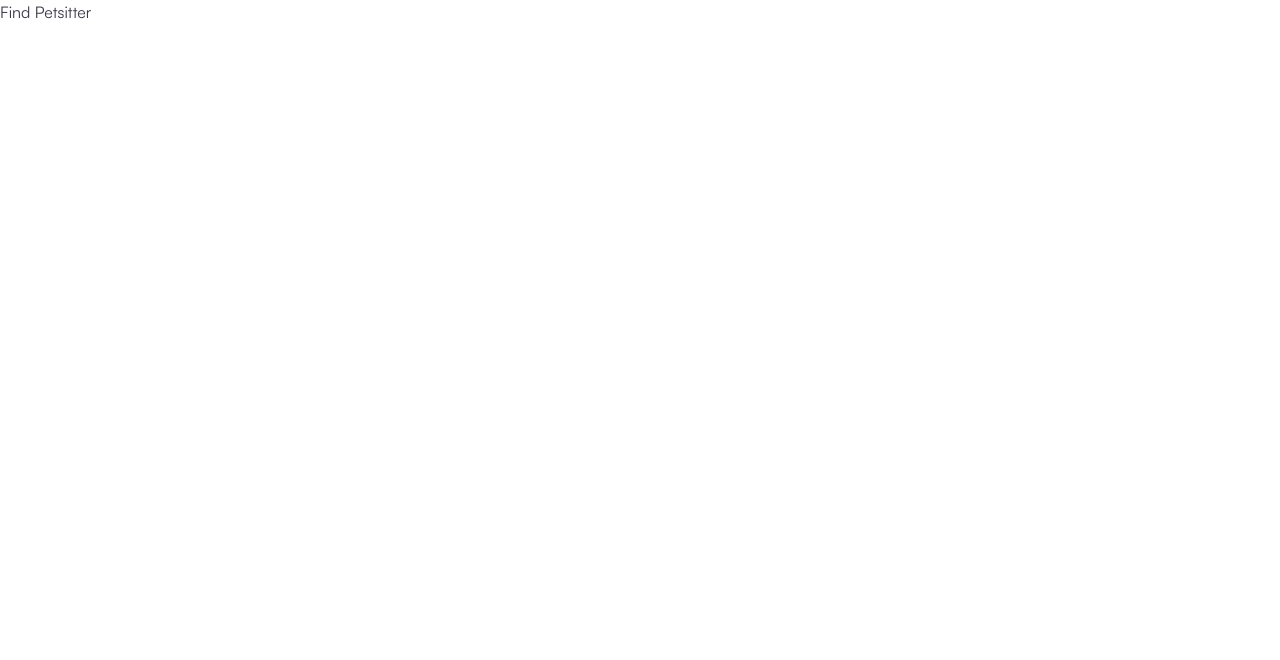
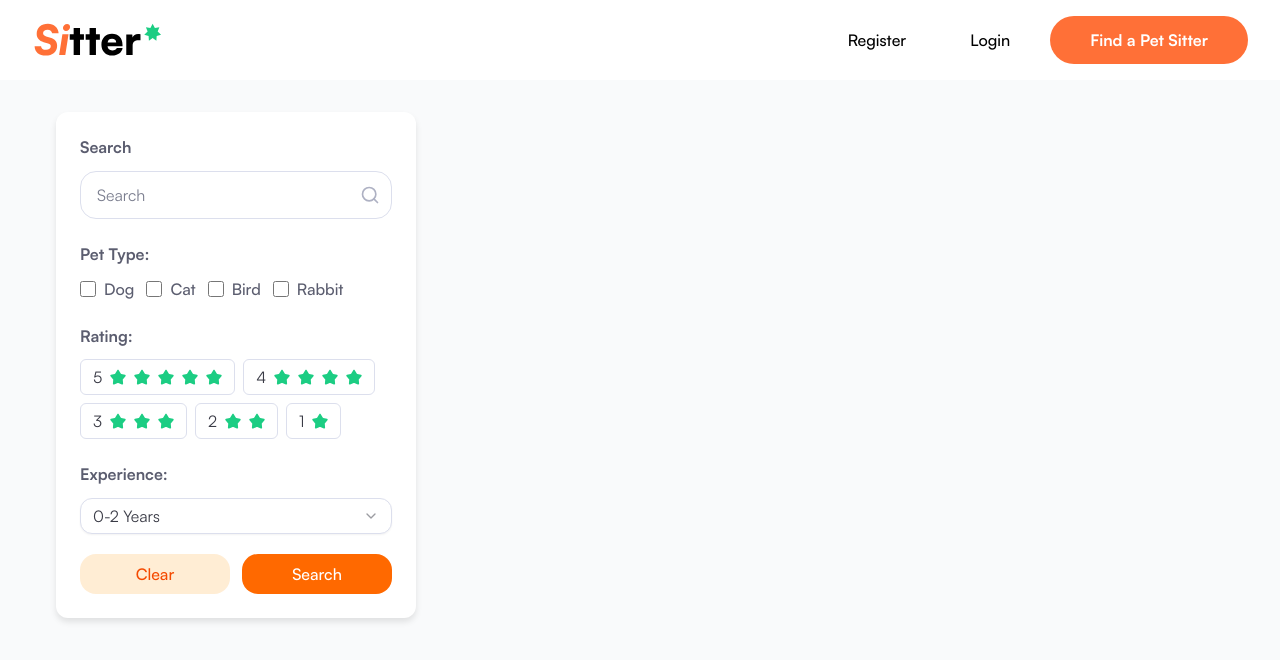
Before and after one commit to phumphut-rueng/Pet-Sitter-App, a Next.js app: page /findpetsitter in a window 1280 px wide. Shown: the top 660 px of the page. Built offline with nearby package versions, Linux system fonts and the light colour scheme.

Commit message:
feat: Implement SearchFilter component for enhanced pet sitter search functionality, integrating rating selection and experience filters

```diff
--- /dev/null
+++ b/src/components/findpetsitter/SearchFilter.tsx
@@ -0,0 +1,193 @@
+import { useState } from "react";
+import {
+  Select,
+  SelectContent,
+  SelectItem,
+  SelectTrigger,
+  SelectValue,
+} from "@/components/ui/select";
+import { Search } from "lucide-react";
+import RatingSelect from "../ratingStar";
+
+interface SearchFilterProps {
+  onSearch: (filters: SearchFilters) => void;
+  onClear: () => void;
+}
+
+interface SearchFilters {
+  searchTerm: string;
+  petTypes: string[];
+  rating: number;
+  experience: string;
+}
+
+export default function SearchFilter({ onSearch, onClear }: SearchFilterProps) {
+  const [searchTerm, setSearchTerm] = useState("");
+  const [selectedPetTypes, setSelectedPetTypes] = useState<string[]>([]);
+  const [selectedRating, setSelectedRating] = useState<number>(0);
+  const [selectedExperience, setSelectedExperience] = useState<string>("0-2");
+
+  const [rating, setRating] = useState(0);
+  const handleChange = (newRating: number) => {
+    console.log("คุณเลือก:", newRating);
+    setRating(newRating);
+  };
+
+  const handleSearch = () => {
+    onSearch({
+      searchTerm,
+      petTypes: selectedPetTypes,
+      rating: selectedRating,
+      experience: selectedExperience,
+    });
+  };
+
+  const handleClear = () => {
+    setSearchTerm("");
+    setSelectedPetTypes([]);
+    setRating(0);
+    setSelectedExperience("0-2");
+    onClear();
+  };
+
+  return (
+    <div className="w-90 bg-white rounded-xl shadow-md p-6 h-fit">
+      {/* Search Input */}
+      <div className="mb-6">
+        <label className="text-sm font-semibold text-gray-7 mb-3 block">
+          Search
+        </label>
+        <div className="relative">
+          <Search className="absolute right-3 top-1/2 transform -translate-y-1/2 text-gray-4 h-5 w-5" />
+          <input
+            type="text"
+            placeholder="Search"
+            value={searchTerm}
+            onChange={(e) => setSearchTerm(e.target.value)}
+            className="w-full h-12 bg-white border border-gray-2 rounded-lg px-4 py-3 placeholder:text-gray-6 placeholder:text-sm focus:outline-none focus:border-orange-5 focus:ring-1 focus:ring-orange-5"
+          />
+        </div>
+      </div>
+
+      {/* Pet Type */}
+      <div className="mb-6">
+        <label className="text-sm font-semibold text-gray-7 mb-3 block">
+          Pet Type:
+        </label>
+        <div className="flex flex-wrap gap-3">
+          {["Dog", "Cat", "Bird", "Rabbit"].map((petType) => (
+            <div key={petType} className="flex items-center gap-2">
+              <input
+                type="checkbox"
+                id={petType}
+                checked={selectedPetTypes.includes(petType)}
+                onChange={(e) => {
+                  if (e.target.checked) {
+                    setSelectedPetTypes([...selectedPetTypes, petType]);
+                  } else {
+                    setSelectedPetTypes(
+                      selectedPetTypes.filter((type) => type !== petType)
+                    );
+                  }
+                }}
+                className="w-4 h-4 text-orange-5 border-gray-3 rounded focus:ring-orange-5 focus:ring-2"
+              />
+              <label
+                htmlFor={petType}
+                className="text-sm font-medium text-gray-7 cursor-pointer"
+              >
+                {petType}
+              </label>
+            </div>
+          ))}
+        </div>
+      </div>
+
+      {/* Rating */}
+      <div className="flex flex-col gap-2 sm:gap-3">
+        <label className="text-sm font-semibold text-gray-7 whitespace-nowrap">
+          Rating:
+        </label>
+        <div className="flex flex-wrap gap-1 sm:gap-2">
+          <RatingSelect
+            value={5}
+            selectRating={rating}
+            onChange={handleChange}
+            className="w-fit"
+            classNameStar="w-4"
+          />
+          <RatingSelect
+            value={4}
+            selectRating={rating}
+            onChange={handleChange}
+            className="w-fit"
+            classNameStar="w-4"
+          />
+          <RatingSelect
+            value={3}
+            selectRating={rating}
+            onChange={handleChange}
+            className="w-fit"
+            classNameStar="w-4"
+          />
+          <RatingSelect
+            value={2}
+            selectRating={rating}
+            onChange={handleChange}
+            className="w-fit"
+            classNameStar="w-4"
+          />
+          <RatingSelect
+            value={1}
+            selectRating={rating}
+            onChange={handleChange}
+            className="w-fit"
+            classNameStar="w-4"
+          />
+        </div>
+      </div>
+
+      {/* Experience */}
+      <div className="mb-5 mt-6">
+        <label className="text-sm font-semibold text-gray-7 mb-3 block">
+          Experience:
+        </label>
+        <Select
+          value={selectedExperience}
+          onValueChange={setSelectedExperience}
+        >
+          <SelectTrigger className="w-full hover:cursor-pointer bg-white border-gray-2 focus:border-orange-5 focus:ring-orange-5">
+            <SelectValue placeholder="0-2 Years" />
+          </SelectTrigger>
+          <SelectContent className="bg-white border border-gray-2">
+            <SelectItem value="0-2" className="bg-white hover:bg-gray-1">
+              0-2 Years
+            </SelectItem>
+            <SelectItem value="3-5" className="bg-white hover:bg-gray-1">
+              3-5 Years
+            </SelectItem>
+            <SelectItem value="5+" className="bg-white hover:bg-gray-1">
+              5+ Years
+            </SelectItem>
+          </SelectContent>
+        </Select>
+      </div>
+
+      {/* Action Buttons */}
+      <div className="flex gap-3">
+        <button
+          onClick={handleClear}
+          className="flex-1 px-4 py-2 bg-orange-100 text-orange-600 rounded-lg font-medium hover:bg-orange-200 transition-colors"
+        >
+          Clear
+        </button>
+        <button
+          onClick={handleSearch}
+          className="flex-1 px-4 py-2 bg-orange-500 text-white rounded-lg font-medium hover:bg-orange-600 transition-colors"
+        >
+          Search
+        </button>
+      </div>
+    </div>
+  );
+}
--- a/src/components/ratingStar.tsx
+++ b/src/components/ratingStar.tsx
@@ -10,11 +10,15 @@ type RatingSelectProps = {
     value?: number;
     selectRating?: number;
     onChange?: (value: number) => void;
+    className?: string;
+    classNameStar?: string;
   };
 export default function RatingSelect({
   value = 0,
   selectRating,
   onChange,
+  className,
+  classNameStar,
 }: RatingSelectProps) {
   const handleClick = () => {
     if(!onChange) return;
@@ -25,7 +29,7 @@ export default function RatingSelect({
       <button
         type="button"
         onClick={handleClick}
-        className={`group flex items-center h-9 gap-2 bg-background px-3 py-2 rounded-sm border ${
+        className={`group flex items-center h-9 gap-2 bg-background px-3 py-2 rounded-sm border ${className} ${
           isSelected ? "border-orange-5" : "border-border"
         } hover:border-orange-5 hover:cursor-pointer`}>
         <span
@@ -40,6 +44,7 @@ export default function RatingSelect({
             key={i}
             src="/icons/Rating-Star.svg"
             alt="Star"
+            className={classNameStar}
           />
         ))}
       </button>
--- a/src/pages/findpetsitter.tsx
+++ b/src/pages/findpetsitter.tsx
@@ -1,9 +1,23 @@
+
+import Navbar from "@/components/navbar/Navbar";
+import SearchFilter from "@/components/findpetsitter/SearchFilter";
+
+
+
 function FindPetsitter() {
-    return (
-        <div>
-            <h1>Find Petsitter</h1>
+  return (
+    <div className="min-h-screen bg-gray-50">
+      <Navbar />
+
+      <div className="container-1200 py-8">
+        <div className="flex gap-8">
+          <SearchFilter
+            onSearch={() => {}}
+            onClear={() => {}}
+          />
         </div>
-    )
+      </div>
+    </div>
+  );
 }
-
 export default FindPetsitter;
```
